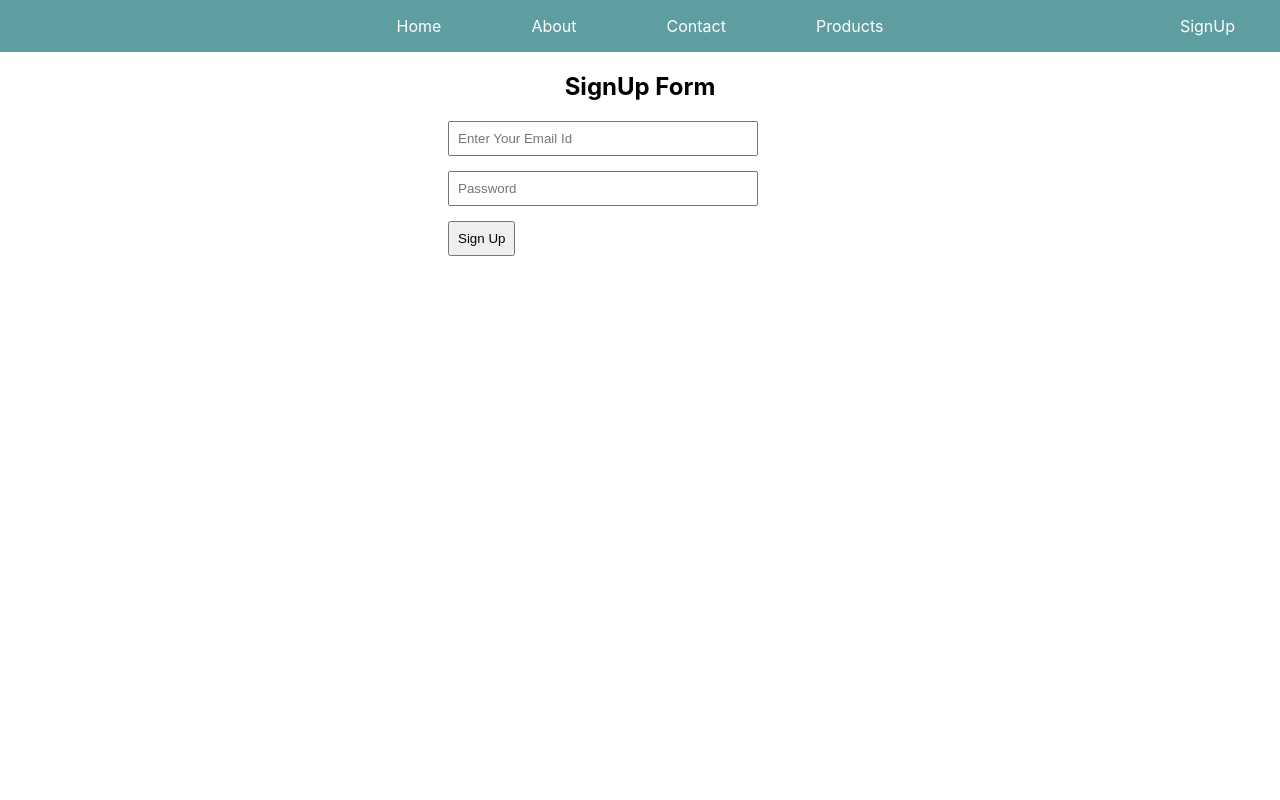
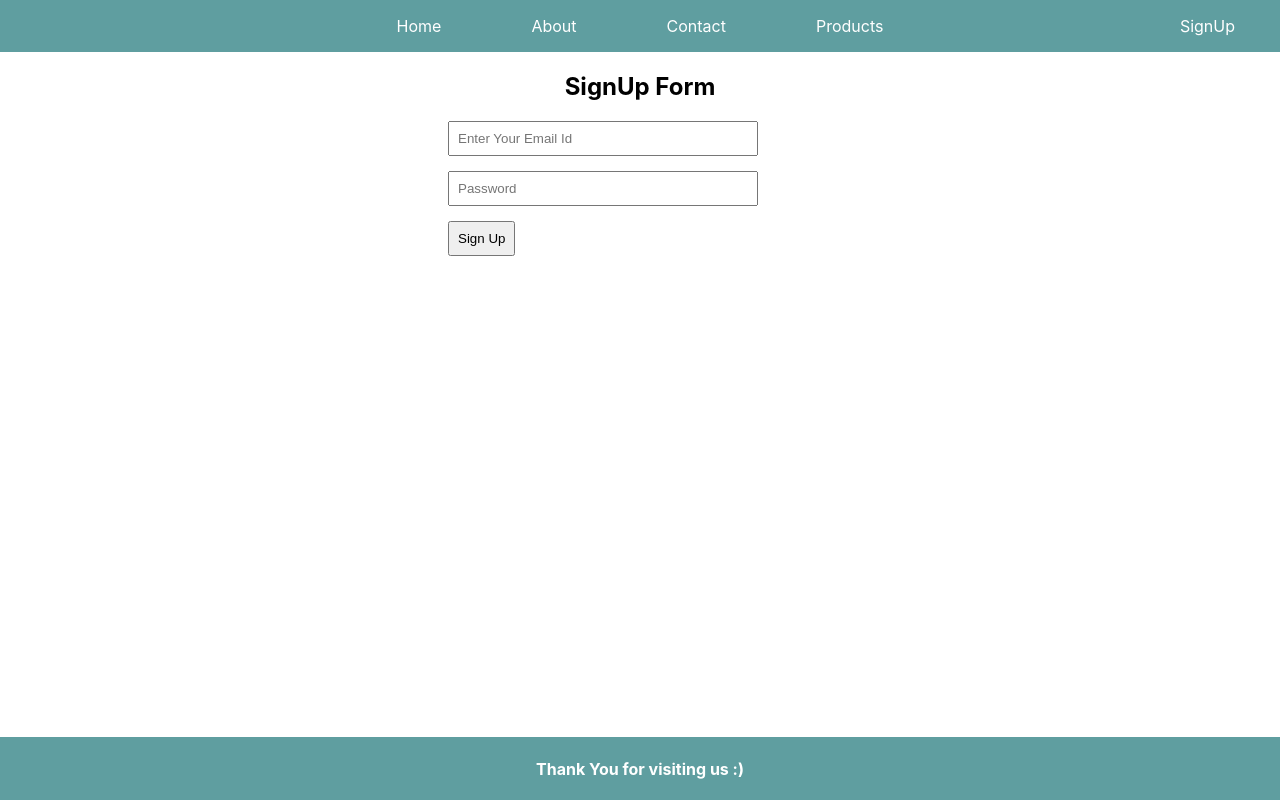
Before and after one commit to SoumyaAgarwal12/E-Marketplace, a React (Create React App) app in the folder frontend/e-market-ui/: page /signup in a window 1280 px wide. Built offline with nearby package versions, Linux system fonts and the light colour scheme.

Commit message:
Implemented Footer and add files in component folder

```diff
--- a/frontend/e-market-ui/src/App.css
+++ b/frontend/e-market-ui/src/App.css
@@ -51,6 +51,14 @@
   cursor: pointer;
 }
 
+.footer{
+  background-color: cadetblue;
+  color: white;
+  position: absolute;
+  bottom: 0px;
+  width: 100%;
+}
+
 @media (prefers-reduced-motion: no-preference) {
   .App-logo {
     animation: App-logo-spin infinite 20s linear;
--- a/frontend/e-market-ui/src/App.js
+++ b/frontend/e-market-ui/src/App.js
@@ -1,8 +1,9 @@
 import './App.css';
-import MainHeader from './mainHeader';
+import MainHeader from './components/mainHeader';
 import { BrowserRouter,Routes, Route } from 'react-router-dom';
-import About from './About';
-import SignUp from './SignUp';
+import About from './components/About';
+import SignUp from './components/SignUp';
+import Footer from './components/Footer';
 
 function App() {
   return (
@@ -20,6 +21,8 @@ function App() {
           </Routes>
           {/* <h1>Hello</h1> */}
         </BrowserRouter>
+
+        <Footer />     {/* No routing in footer file that's why we don't need to call in "BrowserRouter" tag.  */}
     </div>
   );
 }
--- a/frontend/e-market-ui/src/About.js
+++ b/frontend/e-market-ui/src/components/About.js
@@ -1,4 +1,4 @@
-import './App.css';
+import '../App.css';
 import React from 'react';
 
 const About = ()=>{     // Function name must be in capital to use in App.js main file.
--- /dev/null
+++ b/frontend/e-market-ui/src/components/Footer.js
@@ -0,0 +1,11 @@
+import '../App.css';
+
+const Footer = ()=>{
+    return (
+        <div className="footer">
+            <h4>Thank You for visiting us :)</h4>
+        </div>
+    )
+}
+
+export default Footer;
--- a/frontend/e-market-ui/src/mainHeader.js
+++ b/frontend/e-market-ui/src/components/mainHeader.js
@@ -1,4 +1,4 @@
-import './App.css';
+import '../App.css';
 import React from 'react';
 import { Link } from 'react-router-dom';
 
```
Also changed, not shown: frontend/e-market-ui/gyan.txt, frontend/e-market-ui/src/components/SignUp.js (renamed from frontend/e-market-ui/src/SignUp.js).
